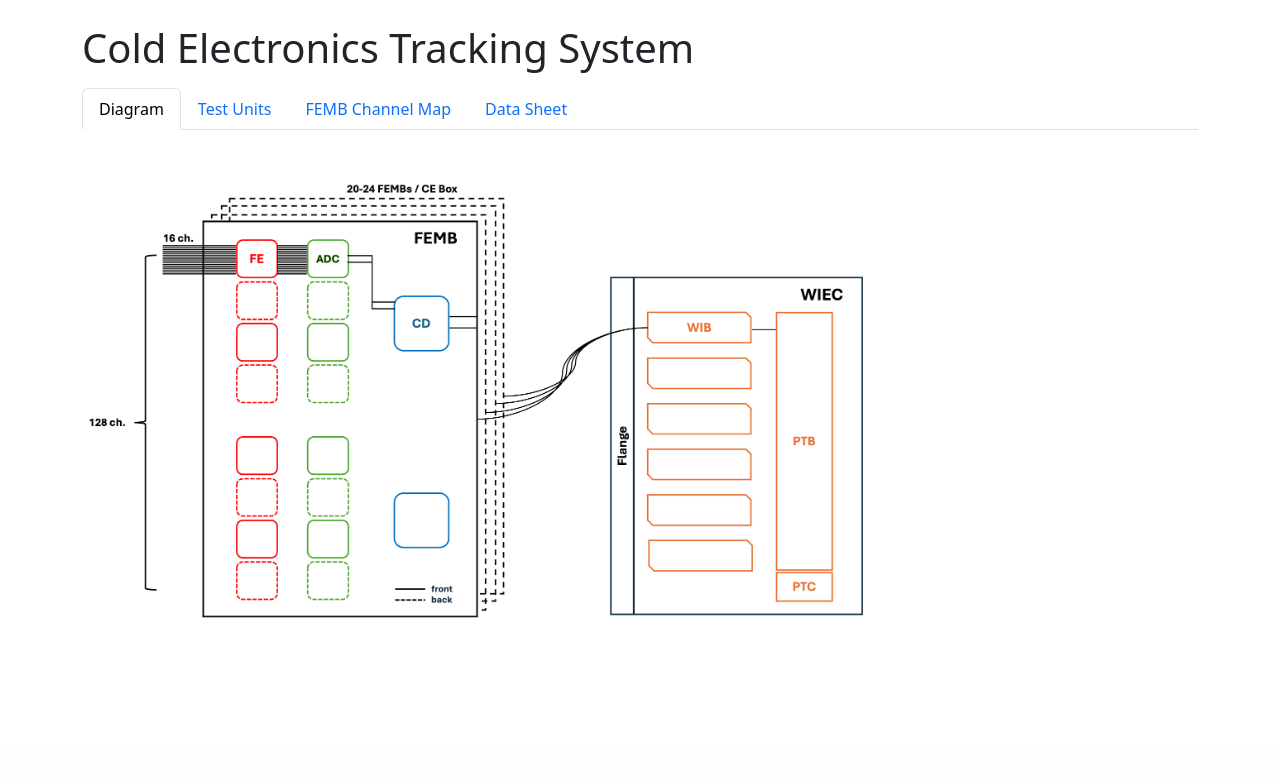
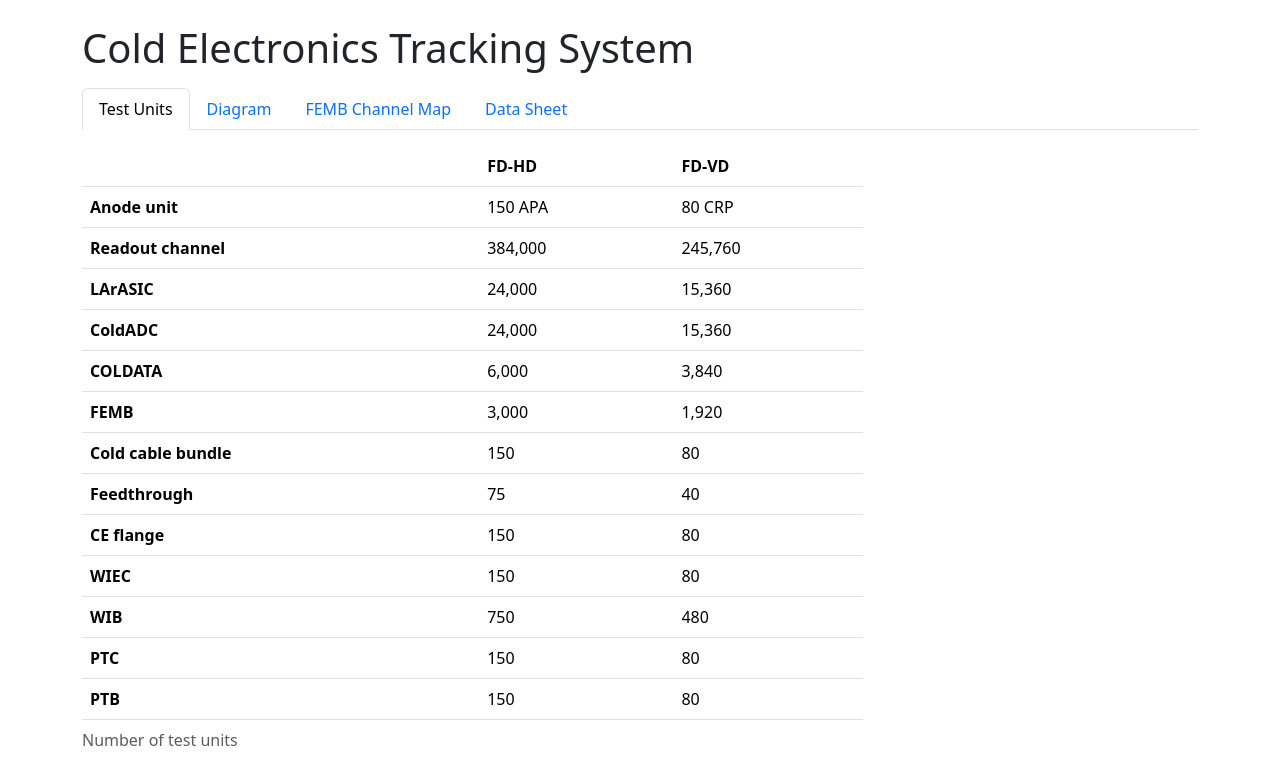
Before and after one commit to BNLIF/cets, a Django app: page / in a window 1280 px wide. Shown: the part 56-840 px from the top of the page. Before the commit the page ends 674 px from the top, so only its background shows below. Run offline with Django 5.2, Linux system fonts and the light colour scheme; the visitor is signed in with stand-in values (Sample User, id 1); some libraries are stand-ins or nearby versions.

Commit message:
update front page

```diff
--- a/core/templates/core/index.html
+++ b/core/templates/core/index.html
@@ -6,10 +6,10 @@
 
 <ul class="nav nav-tabs my-3" id="myTab" role="tablist">
   <li class="nav-item" role="presentation">
-    <a class="nav-link active" id="diagram-tab" data-bs-toggle="tab" href="#diagram" role="tab" aria-controls="diagram" aria-selected="true">Diagram</a>
+    <a class="nav-link active" id="test-units-tab" data-bs-toggle="tab" href="#test-units" role="tab" aria-controls="test-units" aria-selected="false">Test Units</a>
   </li>
   <li class="nav-item" role="presentation">
-    <a class="nav-link" id="test-units-tab" data-bs-toggle="tab" href="#test-units" role="tab" aria-controls="test-units" aria-selected="false">Test Units</a>
+    <a class="nav-link" id="diagram-tab" data-bs-toggle="tab" href="#diagram" role="tab" aria-controls="diagram" aria-selected="true">Diagram</a>
   </li>
   <li class="nav-item" role="presentation">
     <a class="nav-link" id="channel-map-tab" data-bs-toggle="tab" href="#channel-map" role="tab" aria-controls="channel-map" aria-selected="false">FEMB Channel Map</a>
@@ -19,12 +19,7 @@
   </li>
 </ul>
 <div class="tab-content" id="myTabContent">
-  <div class="tab-pane fade show active" id="diagram" role="tabpanel" aria-labelledby="diagram-tab">
-    <div class="my-5">
-        <img src="{% static 'core/images/ce-diag.png' %}" class="img-fluid" alt="Cold Electronics Diagram" style="width: 70%;">
-    </div>
-  </div>
-  <div class="tab-pane fade" id="test-units" role="tabpanel" aria-labelledby="test-units-tab">
+  <div class="tab-pane fade show active" id="test-units" role="tabpanel" aria-labelledby="test-units-tab">
     <div class="my-1">
       <table class="table" style="width: 70%;">
         <caption>Number of test units</caption>
@@ -105,9 +100,14 @@
       </table>
     </div>
   </div>
+  <div class="tab-pane fade" id="diagram" role="tabpanel" aria-labelledby="diagram-tab">
+    <div class="my-5">
+        <img src="{% static 'core/images/Diagram.png' %}" class="img-fluid" alt="Cold Electronics Diagram" style="width: 70%;">
+    </div>
+  </div>
   <div class="tab-pane fade" id="channel-map" role="tabpanel" aria-labelledby="channel-map-tab">
     <div class="my-5">
-        <img src="{% static 'core/images/femb-channel-map.png' %}" class="img-fluid" alt="FEMB Channel Map" style="width: 70%;">
+        <img src="{% static 'core/images/CE_Mapping.png' %}" class="img-fluid" alt="FEMB Channel Map" style="width: 70%;">
     </div>
   </div>
   <div class="tab-pane fade" id="datasheet" role="tabpanel" aria-labelledby="datasheet-tab">
```
Also changed, not shown: core/static/core/images/Diagram.png (added), 1 other file.
